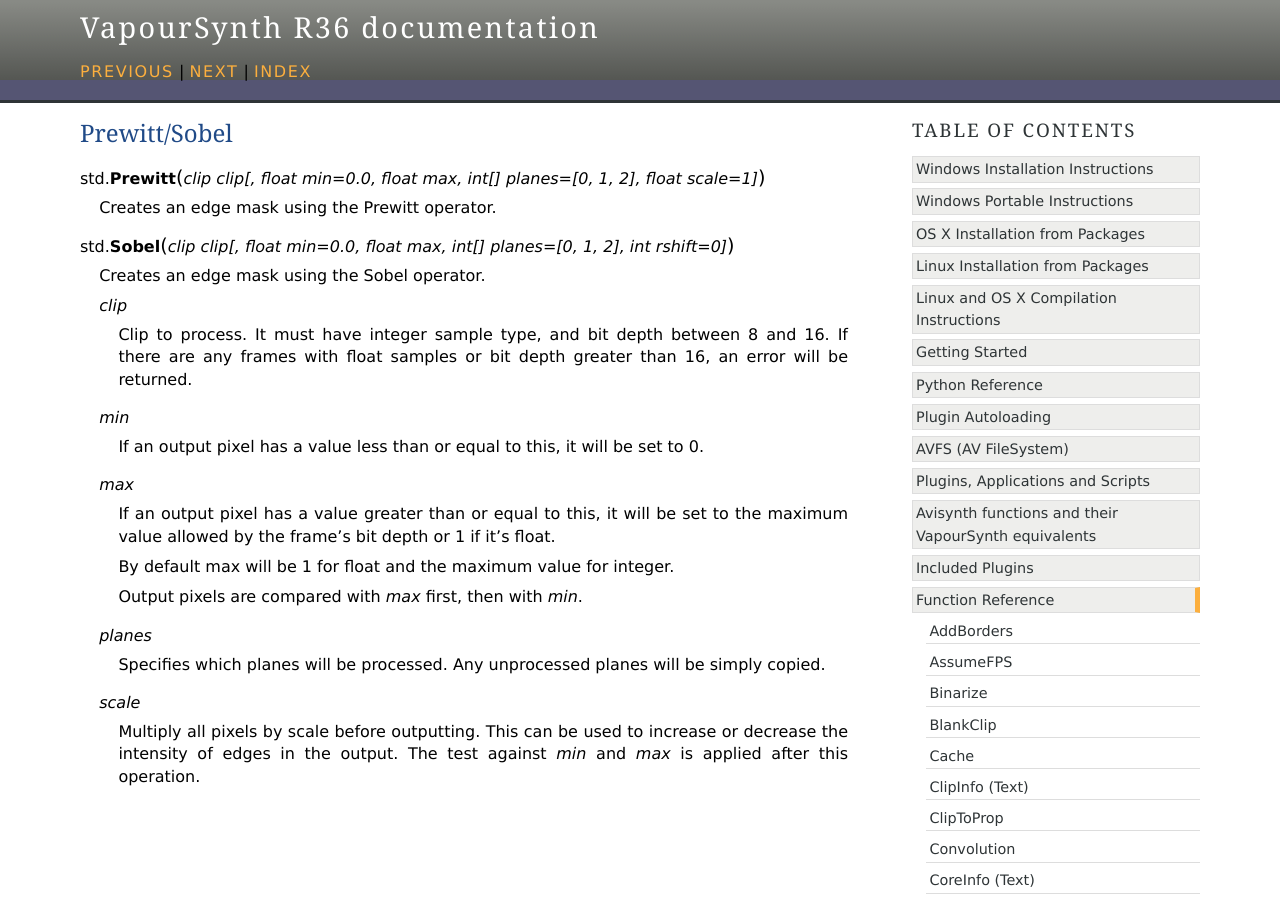
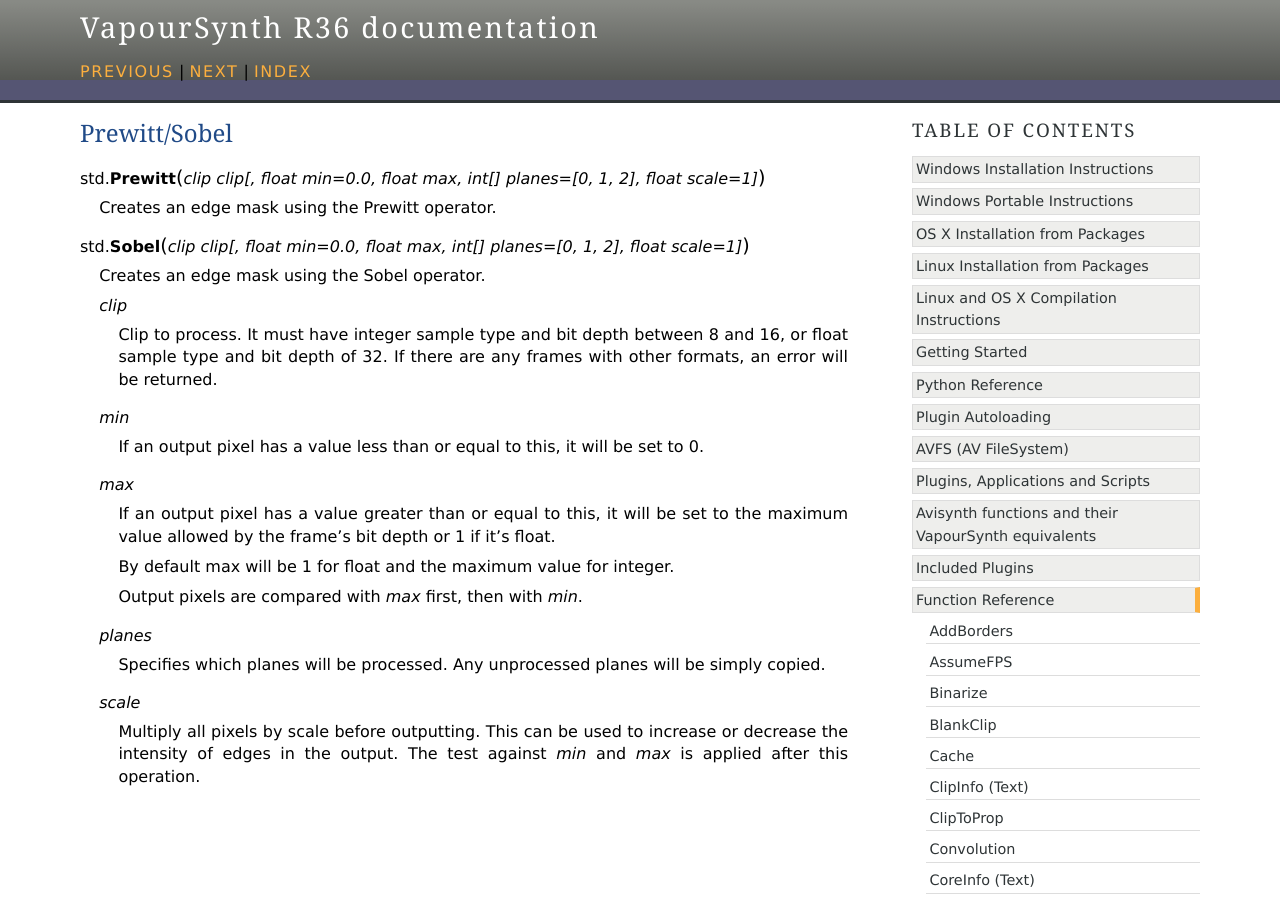
Before and after one commit to vapoursynth/vapoursynth, a Sphinx documentation site: the page built from doc/functions/prewitt_sobel.rst, in a window 1280 px wide and 900 px high. Built offline with Sphinx 7.4.7, drawn with Linux system fonts in a browser that asks for light colours; formulas are drawn with MathJax 3.

Commit message:
doc: Update some filters' accepted formats

```diff
--- a/doc/functions/prewitt_sobel.rst
+++ b/doc/functions/prewitt_sobel.rst
@@ -6,15 +6,16 @@
 
    Creates an edge mask using the Prewitt operator.
 
-.. function:: Sobel(clip clip[, float min=0.0, float max, int[] planes=[0, 1, 2], int rshift=0])
+.. function:: Sobel(clip clip[, float min=0.0, float max, int[] planes=[0, 1, 2], float scale=1])
    :module: std
 
    Creates an edge mask using the Sobel operator.
 
    *clip*
-      Clip to process. It must have integer sample type, and bit depth
-      between 8 and 16. If there are any frames with float samples or
-      bit depth greater than 16, an error will be returned.
+      Clip to process. It must have integer sample type and bit depth
+      between 8 and 16, or float sample type and bit depth of 32. If
+      there are any frames with other formats, an error will be
+      returned.
 
    *min*
       If an output pixel has a value less than or equal to this, it will
```
Also changed, not shown: doc/functions/convolution.rst (+4 -3 lines).
